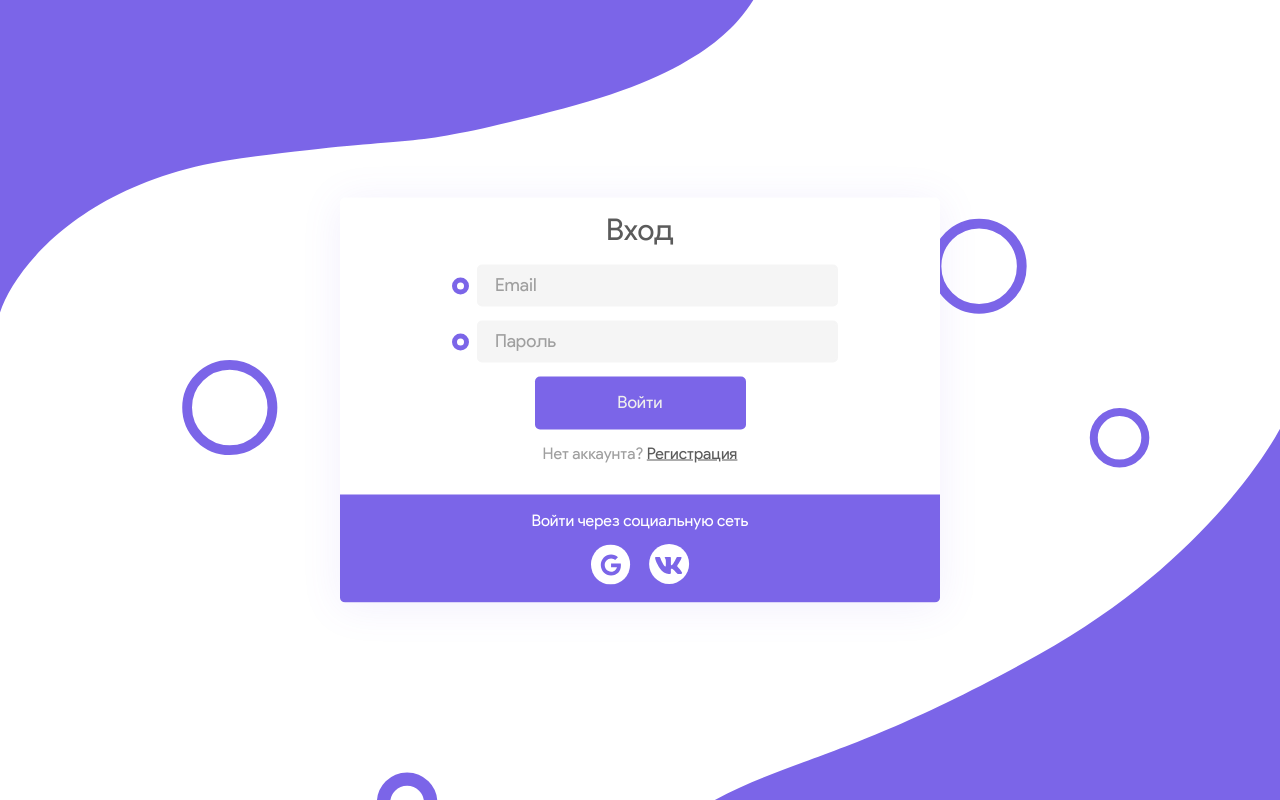
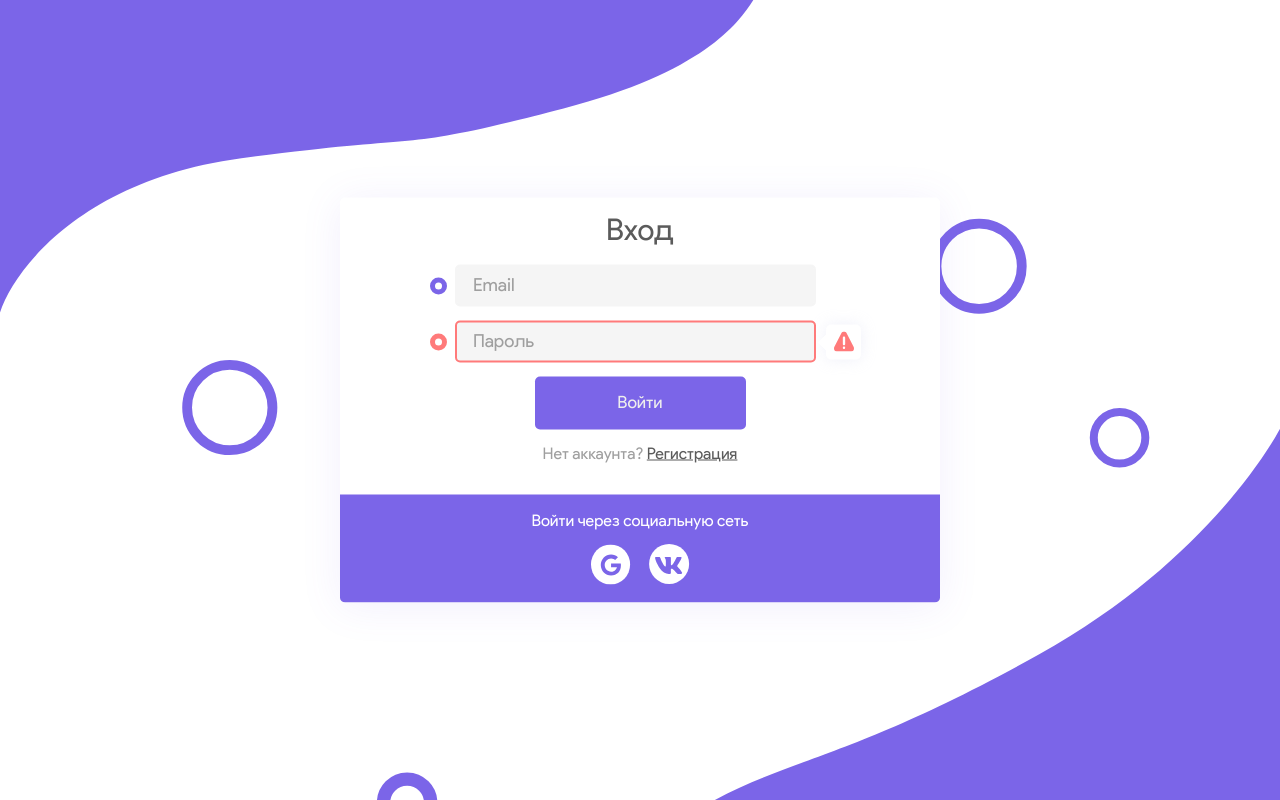
Before and after one commit to Drunken-Fog/time-managment-frontend, a React (Create React App) app: page / in a window 1280 px wide. Built offline with nearby package versions, Linux system fonts and the light colour scheme.

Commit message:
Добавлены отображение ошибок

```diff
--- /dev/null
+++ b/src/assets/icons/index.ts
@@ -0,0 +1 @@
+export { ReactComponent as ErrorIcon } from './error.svg'
--- a/src/components/FormAuth/FormAuth.tsx
+++ b/src/components/FormAuth/FormAuth.tsx
@@ -5,13 +5,20 @@ import { Subtext } from '../Subtext'
 export const FormAuth: React.FC = () => {
   return (
     <form>
+      <div
+        style={{
+          marginLeft: '90px',
+        }}
+      >
         <Field id='email' generalType='email' placeholder='Email' withCircle />
         <Field
           id='password'
           generalType='password'
           placeholder='Пароль'
           withCircle
+          error
         />
+      </div>
       <Button width={211}>Войти</Button>
       <Subtext text='Нет аккаунта?' link='reg' linkTitle='Регистрация' />
     </form>
--- a/src/index.css
+++ b/src/index.css
@@ -1,10 +1,11 @@
 :root {
   --textColor: #5b5b5b;
   --secondTextColor: #9f9f9f;
-  --primary: #7B65E8;
+  --primary: #7b65e8;
+  --danger: #ff7a7a;
   --white: #fff;
   --borderRadius: 5px;
-  --disabled: .7;
+  --disabled: 0.7;
   --silver: #f5f5f5;
   --tabletSize: 768px;
 }
@@ -13,9 +14,10 @@
   font-family: 'Product Sans';
   src: url('./assets/fonts/ProductSans-Regular.eot');
   src: local('Product Sans'), local('ProductSans-Regular'),
-      url('./assets/fonts/ProductSans-Regular.eot?#iefix') format('embedded-opentype'),
-      url('./assets/fonts/ProductSans-Regular.woff') format('woff'),
-      url('./assets/fonts/ProductSans-Regular.ttf') format('truetype');
+    url('./assets/fonts/ProductSans-Regular.eot?#iefix')
+      format('embedded-opentype'),
+    url('./assets/fonts/ProductSans-Regular.woff') format('woff'),
+    url('./assets/fonts/ProductSans-Regular.ttf') format('truetype');
   font-weight: normal;
   font-style: normal;
 }
@@ -24,7 +26,7 @@
   padding: 0;
   margin: 0;
   color: var(--textColor);
-  font-family: "Product Sans", sans-serif;
+  font-family: 'Product Sans', sans-serif;
 }
 
 .App {
--- a/src/ui/Field/Field.module.css
+++ b/src/ui/Field/Field.module.css
@@ -7,13 +7,13 @@
   display: flex;
   height: fit-content;
   width: 100%;
-  flex-direction: row-reverse;
-  justify-content: center;
   align-items: center;
-  margin: 14px 5px;
+  margin-top: 14px;
+  margin-bottom: 14px;
 }
 
 .Field input {
+  order: 1;
   border-radius: var(--borderRadius);
   background-color: var(--backgroundColorPrimary);
   outline: none;
@@ -27,7 +27,12 @@
   margin-left: 8px;
   box-shadow: none;
   -webkit-appearance: none;
-    -moz-appearance: none;
+  -moz-appearance: none;
+}
+
+.Field > div {
+  display: flex;
+  align-items: center;
 }
 
 .Field input:disabled {
@@ -44,27 +49,12 @@
 }
 
 .Field input:focus {
-  border: 2px solid #7b65e8;
+  border: 2px solid var(--primary);
   background: var(--white);
 }
 
-.Field input:focus + .FieldLabelDefault {
-  background: var(--primary);
-}
-
-.Field input + .FieldLabelDefault div {
-  background: white;
-  border-radius: var(--ellipseBorderRadius);
-  width: 7px;
-  height: 7px;
-}
-
-
-.Field input:focus + .FieldLabelDefault div {
-  display: none;
-}
-
-.Field input + .FieldLabelDefault {
+.FieldLabelDefault {
+  order: 0;
   display: flex;
   justify-content: center;
   align-items: center;
@@ -74,7 +64,63 @@
   height: 17px;
 }
 
-/*TODO: errors  */
+.FieldLabelDefault div {
+  background: white;
+  border-radius: var(--ellipseBorderRadius);
+  width: 7px;
+  height: 7px;
+}
+
+.Field input:focus + label > div {
+  display: none;
+}
+
+/* Icon alert */
+.iconWrapper {
+  order: 2;
+  width: 35px;
+  height: 35px;
+  margin-left: 10px;
+  background: var(--white);
+  display: flex;
+  justify-content: center;
+  align-items: center;
+  position: relative;
+  border-radius: 5px;
+  box-shadow: 0px 0px 15px rgba(201, 205, 236, 0.3);
+}
+
+.iconWrapper:before {
+  content: '';
+  width: 0;
+  height: 0;
+  position: absolute;
+  right: 100%;
+  top: calc(50% - 7.5px);
+  border-top: 8px solid transparent;
+  border-right: 8px solid var(--white);
+  border-bottom: 8px solid transparent;
+}
+
+/* Errors */
+.invalid {
+  color: var(--danger);
+}
+
+.invalid input {
+  border: 2px solid var(--danger);
+}
+
+.invalid input + .FieldLabelDefault {
+  background-color: var(--danger);
+}
+
+.invalid input:focus + .FieldLabelDefault {
+  background-color: var(--primary);
+}
+.invalid input:focus + .FieldLabelDefault + div {
+  display: none;
+}
 
 @media (max-width: 768px) {
   .Field {
--- a/src/ui/Field/Field.tsx
+++ b/src/ui/Field/Field.tsx
@@ -7,7 +7,7 @@ type FieldProps = {
   generalType?: generalFieldType
   labelText?: string
   withCircle?: boolean
-  errorText?: string
+  error?: string | boolean
   placeholder?: string
   name?: string
   id: string
@@ -20,7 +20,7 @@ export const Field: React.FC<FieldProps> = props => {
   const {
     generalType,
     labelText,
-    errorText,
+    error,
     placeholder,
     name,
     id,
@@ -37,7 +37,7 @@ export const Field: React.FC<FieldProps> = props => {
   return (
     <FieldWrapper
       htmlFor={id}
-      errorText={errorText}
+      error={error}
       labelText={labelText}
       withCircle={withCircle}
     >
--- a/src/ui/Field/FieldWrapper.tsx
+++ b/src/ui/Field/FieldWrapper.tsx
@@ -1,37 +1,47 @@
 import React from 'react'
+import { ErrorIcon } from '../../assets/icons'
 import styles from './Field.module.css'
 
 type FieldWrapperProps = {
   children?: React.ReactNode
   labelText?: string
   withCircle?: boolean
-  errorText?: string
+  error?: string | boolean
   htmlFor?: string
 }
 
 export const FieldWrapper: React.FC<FieldWrapperProps> = props => {
-  const { children, labelText, errorText, htmlFor, withCircle } = props
-  const classes = [styles.Field]
+  const { children, labelText, error, htmlFor, withCircle } = props
+  const containerClass = [styles.Field]
+  const labelClass = [styles.FieldLabelDefault]
 
-  //TODO
-  if (errorText) {
-    //classes.push(styles.invalid)
+  if (error) {
+    containerClass.push(styles.invalid)
+    labelClass.push(styles.invalid)
   }
+
   return (
     <>
-      <div className={classes.join(' ')}>
+      <div className={containerClass.join(' ')}>
+        <div>
           {children}
           {labelText ? (
             <label htmlFor={htmlFor}>{labelText}</label>
           ) : (
             withCircle && (
-            <label className={styles.FieldLabelDefault} htmlFor={htmlFor}>
+              <label className={labelClass.join(' ')} htmlFor={htmlFor}>
                 <div />
               </label>
             )
           )}
+          {typeof error === 'boolean' ? (
+            <div className={styles.iconWrapper}>
+              <ErrorIcon />
             </div>
-      {errorText && <span>{errorText}</span>}
+          ) : null}
+        </div>
+      </div>
+      {typeof error === 'string' && <span>{error}</span>}
     </>
   )
 }
```
Also changed, not shown: src/assets/icons/error.svg (added), 1 other file (tests, documents, lock files or other folders). Lines whose indentation alone changed are shown as unchanged.
